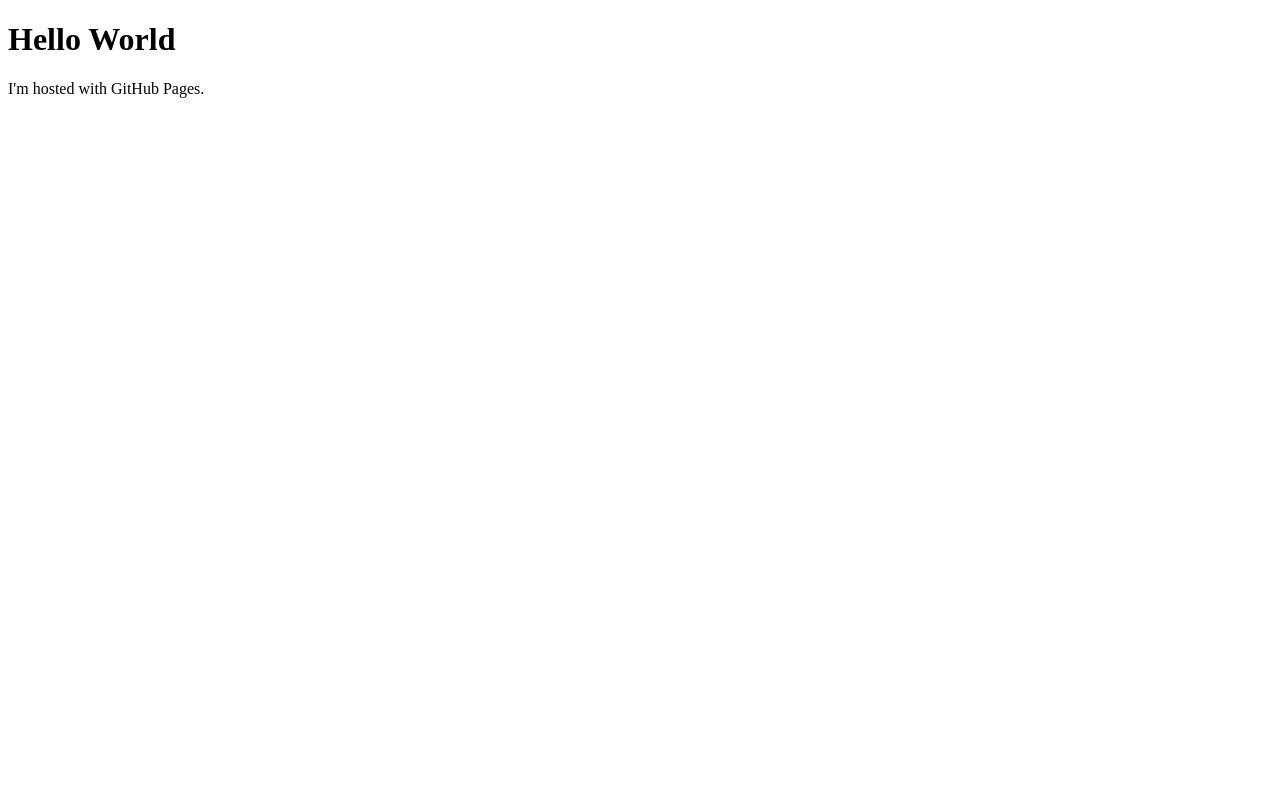
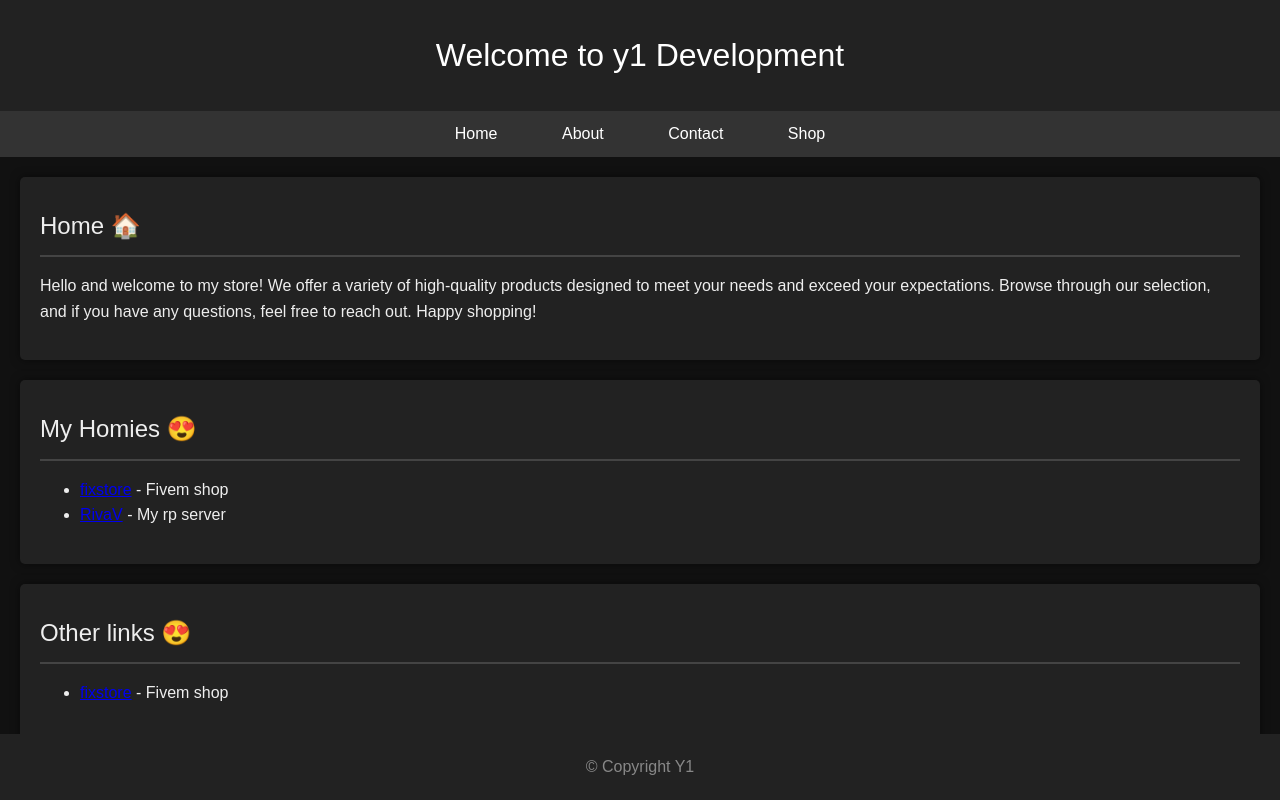
Before and after one commit to y1mam/y1web, a plain HTML site: page index.html in a window 1280 px wide. Drawn offline with Linux system fonts and the light colour scheme.

Commit message:
Add files via upload

```diff
--- a/index.html
+++ b/index.html
@@ -1,7 +1,46 @@
-<!DOCTYPE html>
-<html>
-    <body>
-        <h1>Hello World</h1>
-        <p>I'm hosted with GitHub Pages.</p>
-    </body>
+</html><html lang="en">
+<head>
+    <meta charset="UTF-8">
+    <meta name="viewport" content="width=device-width, initial-scale=1.0">
+    <title>Home - My Personal Website</title>
+    <link href="https://fonts.googleapis.com/css2?family=Roboto:wght@400;700&display=swap" rel="stylesheet">
+    <link rel="stylesheet" href="styles.css">
+</head>
+<body>
+
+    <header>
+        <h1>Welcome to y1 Development</h1>
+    </header>
+
+    <nav>
+        <a href="index.html">Home</a>
+        <a href="about.html">About</a>
+        <a href="contact.html">Contact</a>
+        <a href="shop.html">Shop</a>
+    </nav>
+
+    <div class="container" id="home">
+        <h2>Home 🏠</h2>
+        <p>Hello and welcome to my store! We offer a variety of high-quality products designed to meet your needs and exceed your expectations. Browse through our selection, and if you have any questions, feel free to reach out. Happy shopping!</p>
+    </div>
+    <div class="container" id="home">
+        <h2>My Homies 😍</h2>
+        <ul>
+            <li><a href="https://discord.gg/fixstore" target="_blank">fixstore</a><a> - Fivem shop</a></li>
+            <li><a href="https://discord.gg/fixstore" target="_blank">RivaV</a><a> - My rp server</a></li>
+        </ul>
+    </div>
+    <div class="container" id="home">
+        <h2>Other links 😍</h2>
+        <ul>
+            <li><a href="https://discord.gg/fixstore" target="_blank">fixstore</a><a> - Fivem shop</a></li>
+
+        </ul>
+    </div>
+
+    <footer>
+        &copy; Copyright Y1
+    </footer>
+
+</body>
 </html>
--- /dev/null
+++ b/styles.css
@@ -0,0 +1,96 @@
+body {
+    font-family: Arial, sans-serif;
+    background-color: #111;
+    color: #eee;
+    margin: 0;
+    padding: 0;
+    line-height: 1.6;
+}
+
+header {
+    background-color: #222;
+    color: #fff;
+    padding: 20px 0;
+    text-align: center;
+}
+
+h1, h2, h3 {
+    margin: 10px 0;
+    font-weight: normal;
+}
+
+nav {
+    background-color: #333;
+    padding: 10px 0;
+    text-align: center;
+}
+
+nav a {
+    color: #fff;
+    text-decoration: none;
+    margin: 0 15px;
+    padding: 10px 15px;
+    transition: background-color 0.3s;
+}
+
+nav a:hover {
+    background-color: #555;
+}
+
+.container {
+    max-width: 1200px;
+    margin: 20px auto;
+    padding: 20px;
+    background-color: #222;
+    box-shadow: 0 0 10px rgba(0,0,0,0.5);
+    border-radius: 5px;
+}
+
+.container h2 {
+    border-bottom: 2px solid #444;
+    padding-bottom: 10px;
+}
+
+footer {
+    background-color: #222;
+    color: #888;
+    text-align: center;
+    padding: 20px 0;
+    position: fixed;
+    bottom: 0;
+    width: 100%;
+}
+
+.card {
+    background-color: #333;
+    color: #eee;
+    padding: 20px;
+    margin-bottom: 20px;
+    border-radius: 5px;
+    box-shadow: 0 0 10px rgba(0,0,0,0.3);
+}
+
+.card h3 {
+    margin-top: 0;
+    font-size: 24px;
+}
+
+.card p {
+    margin-bottom: 10px;
+}
+
+.card a {
+    color: #9f7aea;
+    text-decoration: none;
+}
+
+.card a:hover {
+    text-decoration: underline;
+}
+
+.card img {
+    max-width: 100%;
+    border-radius: 5px;
+    box-shadow: 0 0 5px rgba(0,0,0,0.2);
+    margin-bottom: 10px;
+}
```
Also changed, not shown: about.html (added, +35 -0 lines), contact.html (added, +37 -0 lines), shop.html (added, +56 -0 lines).
